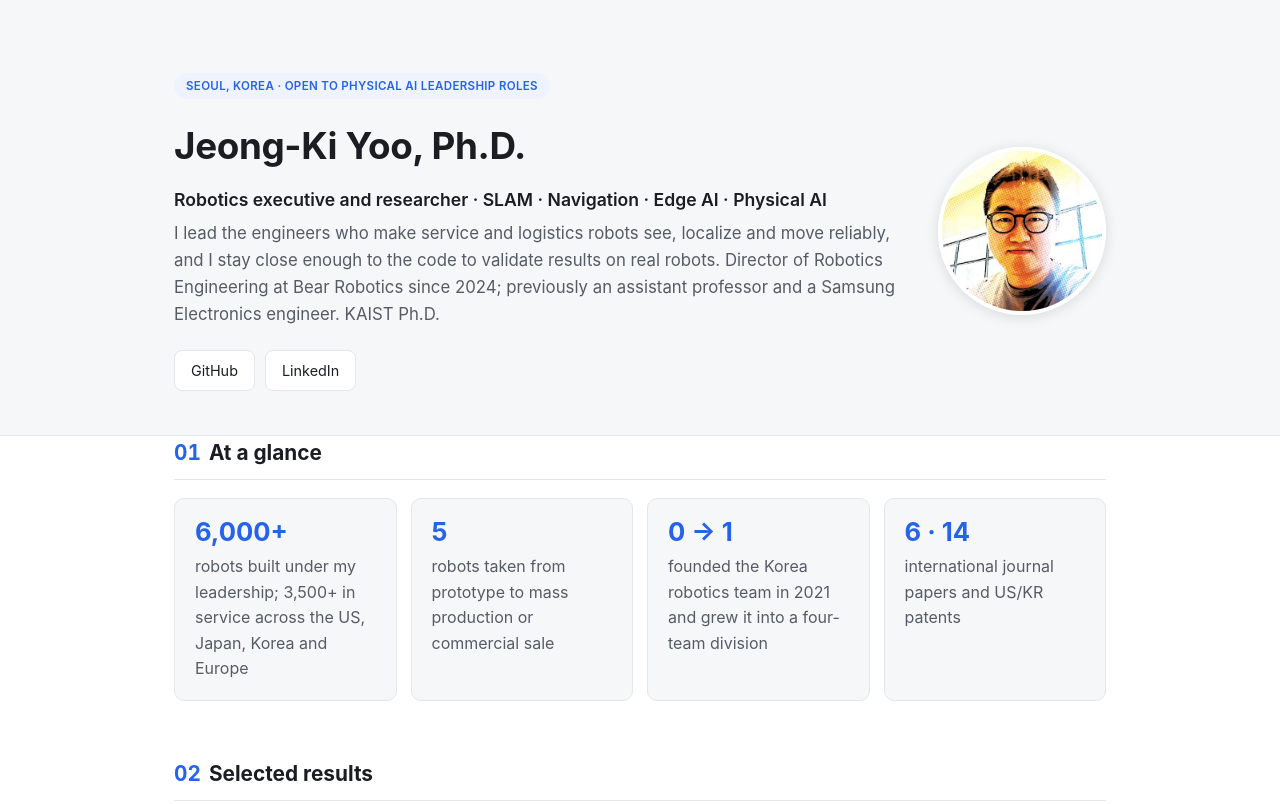
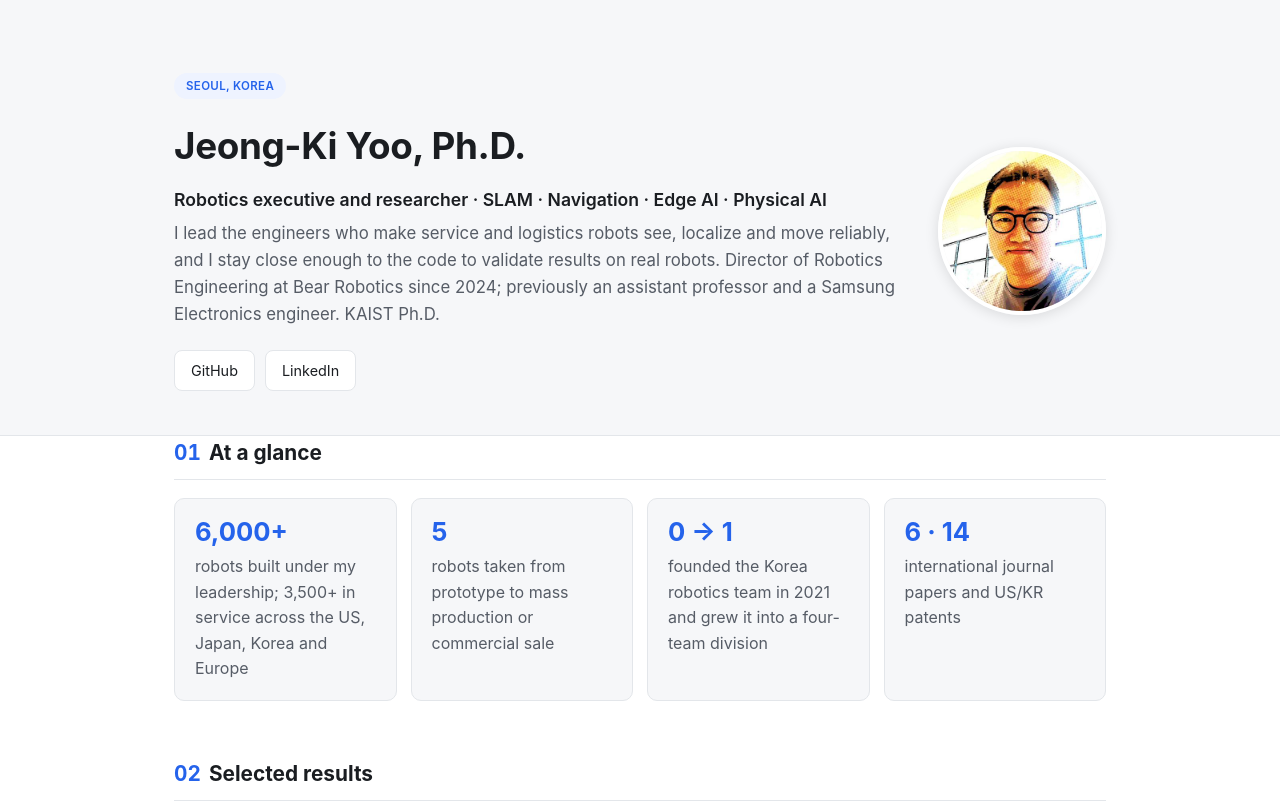
Before and after one commit to ohora23/ohora23.github.io, a plain HTML site: page index.html in a window 1280 px wide. Shown: the top 804 px of the page. Drawn offline with Linux system fonts and the light colour scheme.

Commit message:
Drop the job-search line from the hero badge
Co-Authored-By: Claude Opus 5.5 <noreply@anthropic.com>

```diff
--- a/index.html
+++ b/index.html
@@ -142,7 +142,7 @@
   <div class="wrap">
     <div class="hero-row">
     <div class="txt">
-    <div class="badge">Seoul, Korea · open to Physical AI leadership roles</div>
+    <div class="badge">Seoul, Korea</div>
     <h1>Jeong-Ki Yoo, Ph.D.</h1>
     <p class="role">Robotics executive and researcher · SLAM · Navigation · Edge AI · Physical AI</p>
     <p class="subtitle">I lead the engineers who make service and logistics robots see, localize and move reliably,
```
